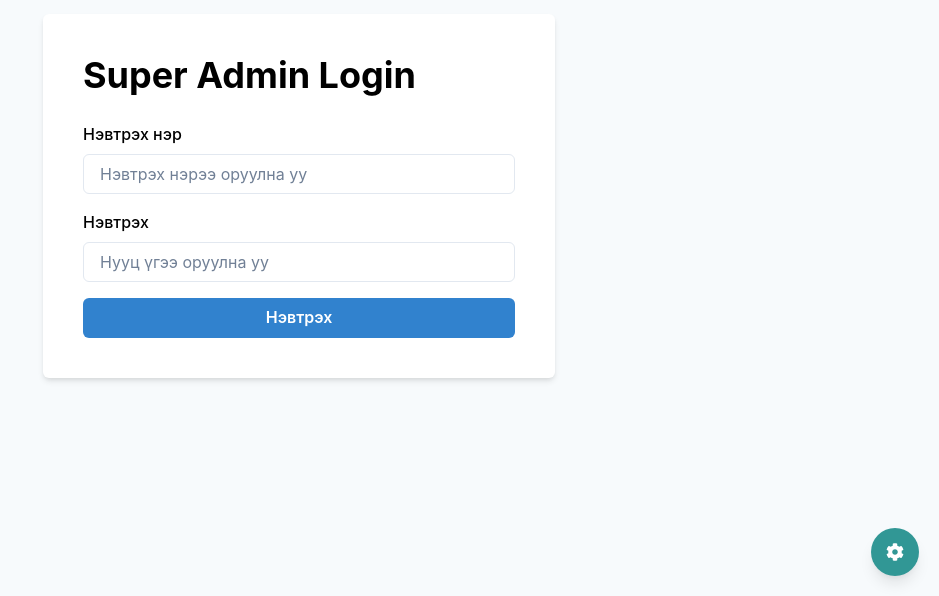
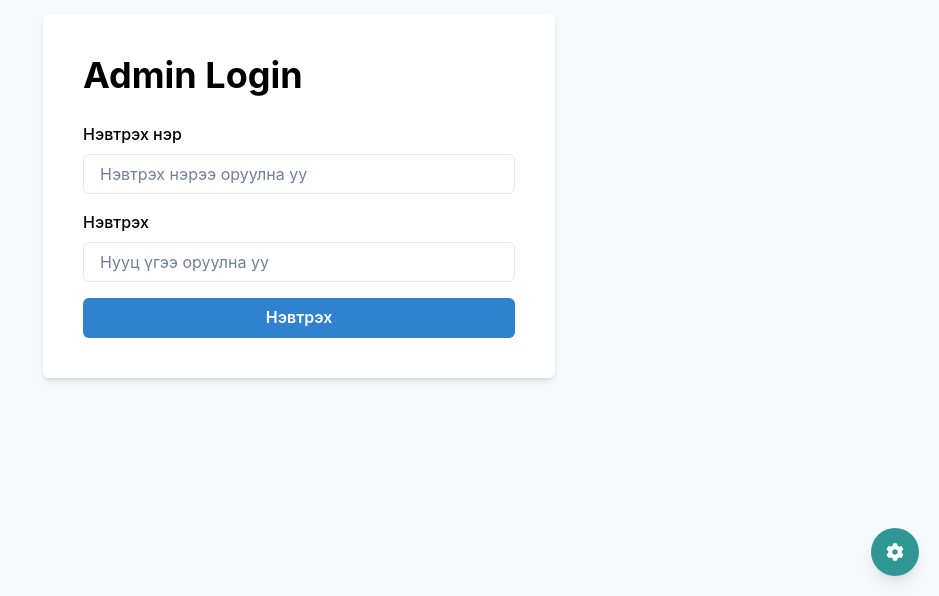
Before and after one commit to OrchidInk/orchidinkFrontEnd, a Next.js app: page /admin/auth/login in a window 1280 px wide. Shown: the part 204-800 px from the top of the page, without its empty margins (341-1280 px from the left). Built offline with nearby package versions, Linux system fonts and the light colour scheme; sample sign-in values are in the browser's storage.

Commit message:
full push

```diff
--- a/src/app/admin/auth/login/page.tsx
+++ b/src/app/admin/auth/login/page.tsx
@@ -40,7 +40,7 @@ const LoginPage = () => {
   return (
     <Flex minH="100vh" align="center" justify="center" bg={bgColor}>
       <Box w="40%" p={10} boxShadow="md" borderRadius="md" bg={cardBgColor}>
-        <Heading mb={6} color={textColor}>Super Admin Login</Heading>
+        <Heading mb={6} color={textColor}>Admin Login</Heading>
 
         <FormControl mb={4}>
           <FormLabel color={textColor}>Нэвтрэх нэр</FormLabel>
```
Also changed, not shown: src/app/@core/components/admin/sidebar/bar/index.tsx (added, +11 -0 lines), src/app/@core/components/admin/sidebar/layout.tsx (added).
